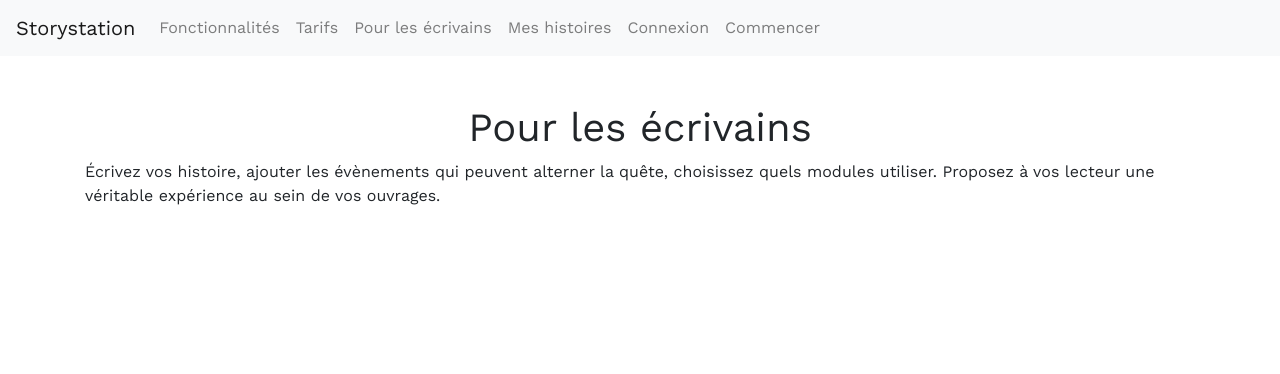
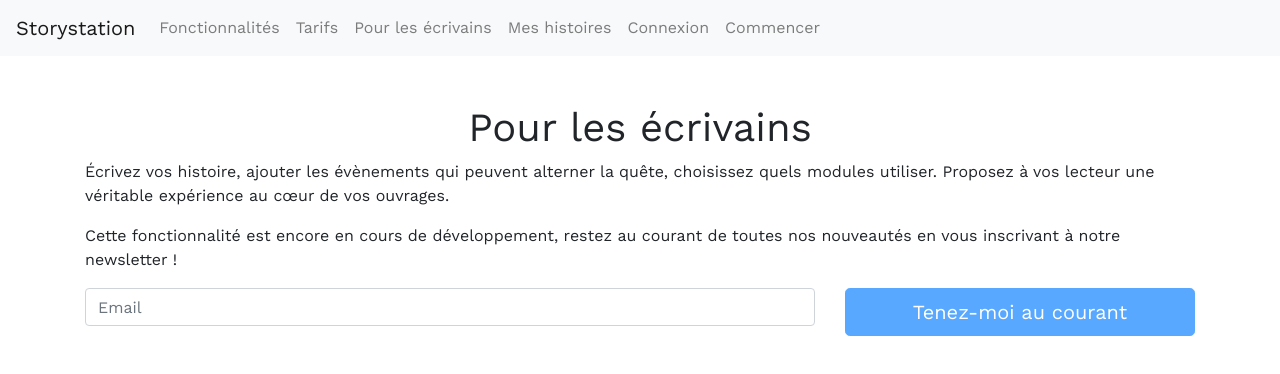
Before and after one commit to storystation/site, an Angular app: page /writers in a window 1280 px wide. Shown: the top 374 px of the page. Built offline with nearby package versions, Linux system fonts and the light colour scheme.

Commit message:
Add be on touch for writers and writer content in page

```diff
--- a/src/app/pages/auth/register/register.component.ts
+++ b/src/app/pages/auth/register/register.component.ts
@@ -15,9 +15,7 @@ export class RegisterComponent implements OnInit {
   password = new FormControl('', [Validators.required, Validators.minLength(8)]);
   passwordCheck = new FormControl('', [Validators.required, Validators.minLength(8)]);
 
-  constructor(
-      private formBuilder: FormBuilder,
-  ) {}
+  constructor(private formBuilder: FormBuilder) {}
 
   ngOnInit() {
     this.registerForm = this.formBuilder.group({
--- a/src/app/pages/landing/landing.component.html
+++ b/src/app/pages/landing/landing.component.html
@@ -11,7 +11,26 @@
   <div class="full-height segment">
     <h1 class="text-center">Pour les écrivains</h1>
     <p>Écrivez vos histoire, ajouter les évènements qui peuvent alterner la quête, choisissez quels modules utiliser.
-       Proposez à vos lecteur une véritable expérience au sein de vos ouvrages.</p>
+       Proposez à vos lecteur une véritable expérience au cœur de vos ouvrages.</p>
+    <p>Cette fonctionnalité est encore en cours de développement, restez au courant de toutes nos nouveautés en vous inscrivant à notre newsletter !</p>
+    <form [formGroup]="beOnTouchForm">
+      <div class="row">
+        <div class="col-lg-8">
+          <div class="form-group">
+            <label for="validationEmail" required style="display: none;">Email</label>
+            <input type="email" class="form-control" id="validationEmail" placeholder="Email" formControlName="email"
+                   [ngClass]="{ 'is-invalid': email.invalid && (email.dirty || email.touched) }">
+          </div>
+        </div>
+        <div class="col-lg-4">
+          <button class="btn btn-lg btn-block btn-primary mb-3" (click)="beOnTouch()"
+                  [ngClass]="{ 'is-loading is-loading-sm': isBeOnTouch }"
+                  [disabled]="isBeOnTouch || beOnTouchForm.invalid">
+            Tenez-moi au courant
+          </button>
+        </div>
+      </div>
+    </form>
   </div>
 </ng-container>
 
--- a/src/app/pages/landing/landing.component.ts
+++ b/src/app/pages/landing/landing.component.ts
@@ -1,5 +1,6 @@
 import { Component, OnInit } from '@angular/core';
 import { ActivatedRoute } from '@angular/router';
+import { FormBuilder, FormControl, FormGroup, Validators } from '@angular/forms';
 
 @Component({
   selector: 'app-landing',
@@ -12,6 +13,10 @@ export class LandingComponent implements OnInit {
   isWritersPage = false;
   isFeaturesPage = false;
   isPricesPage = false;
+  isBeOnTouch = false;
+
+  beOnTouchForm: FormGroup;
+  email = new FormControl('', [Validators.required, Validators.email]);
 
   subscribeSpecs = [
     {
@@ -82,7 +87,10 @@ export class LandingComponent implements OnInit {
 
   snapshot: any;
 
-  constructor(private activatedRoute: ActivatedRoute) {
+  constructor(
+      private formBuilder: FormBuilder,
+      private activatedRoute: ActivatedRoute
+  ) {
     this.snapshot = this.activatedRoute.snapshot;
   }
 
@@ -91,5 +99,15 @@ export class LandingComponent implements OnInit {
     this.isWritersPage = this.snapshot.url.length > 0 && this.snapshot.url[0].path === 'writers';
     this.isFeaturesPage = this.snapshot.url.length > 0 && this.snapshot.url[0].path === 'features';
     this.isPricesPage = this.snapshot.url.length > 0 && this.snapshot.url[0].path === 'prices';
+
+    if (this.isWritersPage) {
+      this.beOnTouchForm = this.formBuilder.group({
+        email: this.email
+      });
+    }
+  }
+
+  beOnTouch() {
+    this.isBeOnTouch = true;
   }
 }
--- a/src/app/pages/landing/landing.module.ts
+++ b/src/app/pages/landing/landing.module.ts
@@ -1,6 +1,7 @@
 import { NgModule } from '@angular/core';
 import { CommonModule } from '@angular/common';
 import { RouterModule } from '@angular/router';
+import { FormsModule, ReactiveFormsModule } from '@angular/forms';
 
 import { LandingComponent } from './landing.component';
 
@@ -8,7 +9,9 @@ import { LandingComponent } from './landing.component';
   declarations: [LandingComponent],
   imports: [
     CommonModule,
-    RouterModule
+    RouterModule,
+    FormsModule,
+    ReactiveFormsModule
   ]
 })
 export class LandingModule { }
```
